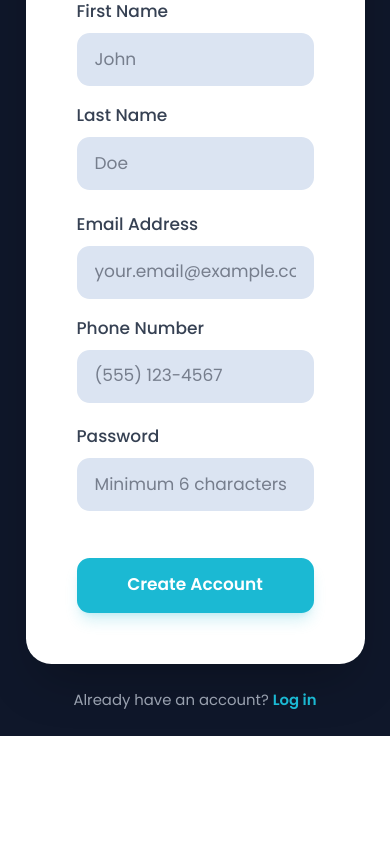
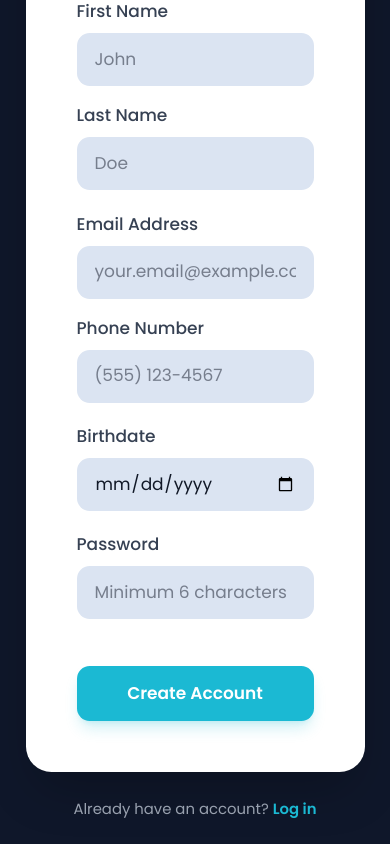
Before and after one commit to madcitys/CentralPerk, a React (Vite) app in the folder CentralPerk/: page /register in a window 390 px wide. Shown: the part 787-1631 px from the top of the page. Before the commit the page ends 1523 px from the top, so only its background shows below. Built offline with nearby package versions, Linux system fonts and the light colour scheme.

Commit message:
Add birthdate to registration and mobile-enabled member lookup

```diff
--- a/CentralPerk/src/app/admin-panel/pages/members.tsx
+++ b/CentralPerk/src/app/admin-panel/pages/members.tsx
@@ -45,6 +45,7 @@ export default function AdminMembersPage() {
       const fullName = `${m.first_name} ${m.last_name}`.toLowerCase();
       return (
         m.member_number.toLowerCase().includes(q) ||
+        m.phone.toLowerCase().includes(q) ||
         m.email.toLowerCase().includes(q) ||
         fullName.includes(q)
       );
@@ -72,6 +73,7 @@ export default function AdminMembersPage() {
                 <th className="text-left py-3 px-4 text-sm font-semibold text-gray-600">Member #</th>
                 <th className="text-left py-3 px-4 text-sm font-semibold text-gray-600">Name</th>
                 <th className="text-left py-3 px-4 text-sm font-semibold text-gray-600">Email</th>
+                <th className="text-left py-3 px-4 text-sm font-semibold text-gray-600">Mobile</th>
                 <th className="text-left py-3 px-4 text-sm font-semibold text-gray-600">Points</th>
                 <th className="text-left py-3 px-4 text-sm font-semibold text-gray-600">Joined</th>
                 <th className="text-left py-3 px-4 text-sm font-semibold text-gray-600">Actions</th>
@@ -83,6 +85,7 @@ export default function AdminMembersPage() {
                   <td className="py-4 px-4 text-sm font-medium text-gray-800">{member.member_number}</td>
                   <td className="py-4 px-4 text-sm text-gray-700">{member.first_name} {member.last_name}</td>
                   <td className="py-4 px-4 text-sm text-gray-600">{member.email}</td>
+                  <td className="py-4 px-4 text-sm text-gray-600">{member.phone}</td>
                   <td className="py-4 px-4 text-sm font-semibold text-gray-800">
                     {(member.points_balance || 0).toLocaleString()}
                   </td>
--- a/CentralPerk/src/app/admin-panel/types.ts
+++ b/CentralPerk/src/app/admin-panel/types.ts
@@ -5,6 +5,7 @@ export interface Member {
   first_name: string;
   last_name: string;
   email: string;
+  phone: string;
   enrollment_date: string;
   points_balance?: number;
   tier?: string;
--- a/CentralPerk/src/app/components/RegistrationCard.tsx
+++ b/CentralPerk/src/app/components/RegistrationCard.tsx
@@ -9,6 +9,7 @@ interface Member {
   lastName: string;
   email: string;
   phone: string;
+  birthdate: string;
   currentPointsBalance: number;
   createdAt: string;
 }
@@ -19,6 +20,7 @@ export function RegistrationCard() {
     lastName: '',
     email: '',
     phone: '',
+    birthdate: '',
     password: '',
   });
   const [isSubmitting, setIsSubmitting] = useState(false);
@@ -48,6 +50,7 @@ export function RegistrationCard() {
           data: {
             first_name: formData.firstName,
             last_name: formData.lastName,
+            birthdate: formData.birthdate,
           },
         },
       });
@@ -95,6 +98,7 @@ export function RegistrationCard() {
         lastName: newMember.last_name,
         email: newMember.email,
         phone: newMember.phone,
+        birthdate: formData.birthdate,
         currentPointsBalance: memberPointsBalance,
         createdAt: newMember.enrollment_date,
       });
@@ -105,6 +109,7 @@ export function RegistrationCard() {
         lastName: '',
         email: '',
         phone: '',
+        birthdate: '',
         password: '',
       });
 
@@ -272,6 +277,22 @@ export function RegistrationCard() {
               </div>
             </div>
 
+            {/* Birthdate field - full width */}
+            <div>
+              <label htmlFor="birthdate" className="block mb-2 text-gray-700 font-medium">
+                Birthdate
+              </label>
+              <input
+                type="date"
+                id="birthdate"
+                name="birthdate"
+                value={formData.birthdate}
+                onChange={handleChange}
+                className="w-full px-4 py-3 bg-[#dbe4f2] rounded-xl border border-transparent focus:outline-none focus:ring-2 focus:ring-[#1bb9d3] focus:border-transparent transition-all"
+                required
+              />
+            </div>
+
             {/* Password field - full width */}
             <div>
               <label htmlFor="password" className="block mb-2 text-gray-700 font-medium">
--- a/CentralPerk/src/app/components/member-lookup.tsx
+++ b/CentralPerk/src/app/components/member-lookup.tsx
@@ -5,17 +5,17 @@ import { Input } from './ui/input';
 import { Card, CardContent, CardDescription, CardHeader, CardTitle } from './ui/card';
 
 interface MemberLookupProps {
-  onSearch: (memberId: string) => void;
+  onSearch: (query: string) => void;
   isLoading: boolean;
 }
 
 export function MemberLookup({ onSearch, isLoading }: MemberLookupProps) {
-  const [memberId, setMemberId] = useState('');
+  const [query, setQuery] = useState('');
 
   const handleSubmit = (e: React.FormEvent) => {
     e.preventDefault();
-    if (memberId.trim()) {
-      onSearch(memberId.trim());
+    if (query.trim()) {
+      onSearch(query.trim());
     }
   };
 
@@ -27,7 +27,7 @@ export function MemberLookup({ onSearch, isLoading }: MemberLookupProps) {
           Member Lookup
         </CardTitle>
         <CardDescription>
-          Enter your unique member ID to retrieve your points balance and activity
+          Search members by member ID, mobile number, or name
         </CardDescription>
       </CardHeader>
       <CardContent>
@@ -36,16 +36,16 @@ export function MemberLookup({ onSearch, isLoading }: MemberLookupProps) {
             <Search className="absolute left-3 top-1/2 transform -translate-y-1/2 w-4 h-4 text-gray-400" />
             <Input
               type="text"
-              placeholder="Enter Member ID (e.g., MEM001)"
-              value={memberId}
-              onChange={(e) => setMemberId(e.target.value)}
+              placeholder="Try MEM001, 5551234567, or John"
+              value={query}
+              onChange={(e) => setQuery(e.target.value)}
               className="pl-10"
               disabled={isLoading}
             />
           </div>
           <Button
             type="submit"
-            disabled={isLoading || !memberId.trim()}
+            disabled={isLoading || !query.trim()}
             className="bg-[#1A2B47] hover:bg-[#23385a] text-white px-6"
           >
             {isLoading ? (
```
